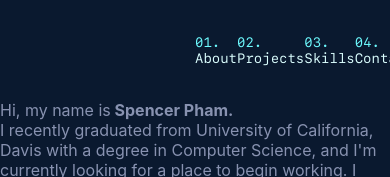
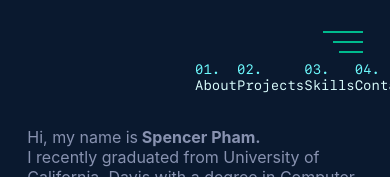
Before and after one commit to slampham/Portfolio, a React (Create React App) app: page / in a window 390 px wide. Shown: the top 177 px of the page. Built offline with nearby package versions, Linux system fonts and the light colour scheme.

Commit message:
Added hamburger menu

```diff
--- a/src/components/Nav.js
+++ b/src/components/Nav.js
@@ -1,4 +1,5 @@
 import React from 'react'
+import useToggle from '../hooks/useToggle'
 import styled from 'styled-components'
 
 const StyledNav = styled.nav`
@@ -13,7 +14,7 @@ const StyledNav = styled.nav`
   ol {
     padding: 2em 0 2em 50%;
     padding-left: 50%;
-    display: flex;
+    display: ${props => props.menuOpen ? 'flex' : 'none'};
     flex-direction: row;
     justify-content: space-evenly;
     align-items: center;
@@ -30,9 +31,42 @@ const StyledNav = styled.nav`
   }
 `;
 
+const HamburgerMenu = styled.button`
+  outline-style: none;
+  border: none;
+  padding: 0;
+  float: right;
+  display: flex;
+  flex-direction: column;
+  align-items: flex-end;
+
+  div {
+    height: 2px;
+    width: 40px;
+    background-color: #00BA8D;
+    margin: 4px 0;
+
+    &:nth-of-type(2) {
+      width: 75%;
+    }
+
+    &:nth-of-type(3) {
+      width: 60%;
+    }
+  }
+`;
+
 function Nav() {
+  const [menuOpen, toggle] = useToggle(true);
+
   return (
-    <StyledNav>
+    <StyledNav menuOpen={menuOpen}>
+      <HamburgerMenu onClick={toggle}>
+        <div/>
+        <div/>
+        <div/>
+      </HamburgerMenu>
+
       <ol>
         <li><a href="#about">About</a></li>
         <li><a href="#projects">Projects</a></li>
--- /dev/null
+++ b/src/hooks/useToggle.js
@@ -0,0 +1,12 @@
+import { useState } from 'react'
+
+function useToggle(startState=false) {
+  const [state, setState] = useState(startState);
+  function toggle() {
+    setState(prevState => !prevState);
+  }
+
+  return [state, toggle];
+}
+
+export default useToggle
--- a/src/index.css
+++ b/src/index.css
@@ -16,6 +16,7 @@ body {
   -moz-osx-font-smoothing: grayscale;
   background-color: #0a192f;
   color: #8892B0;
+  padding: 7%;
 }
 
 button {
```
